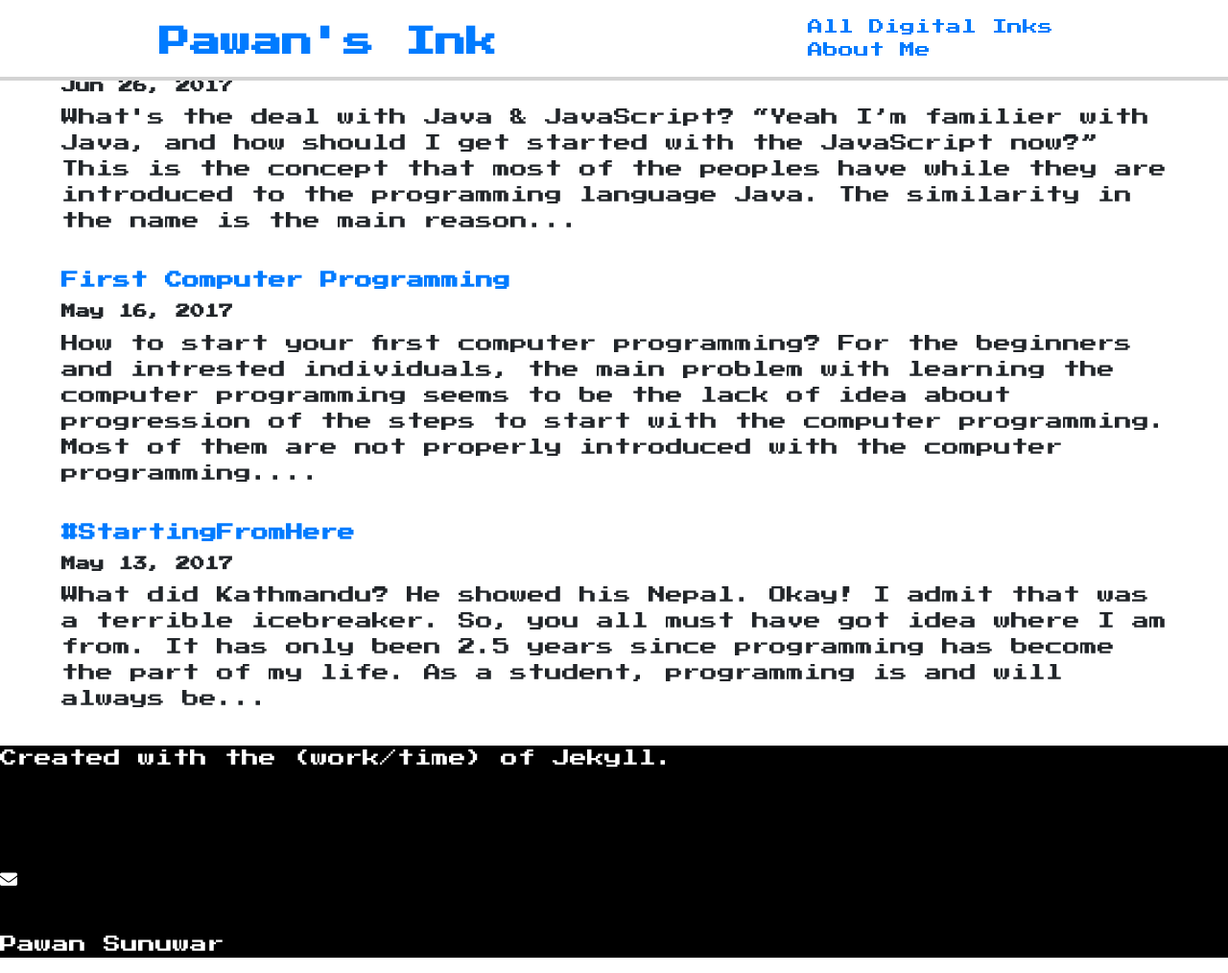
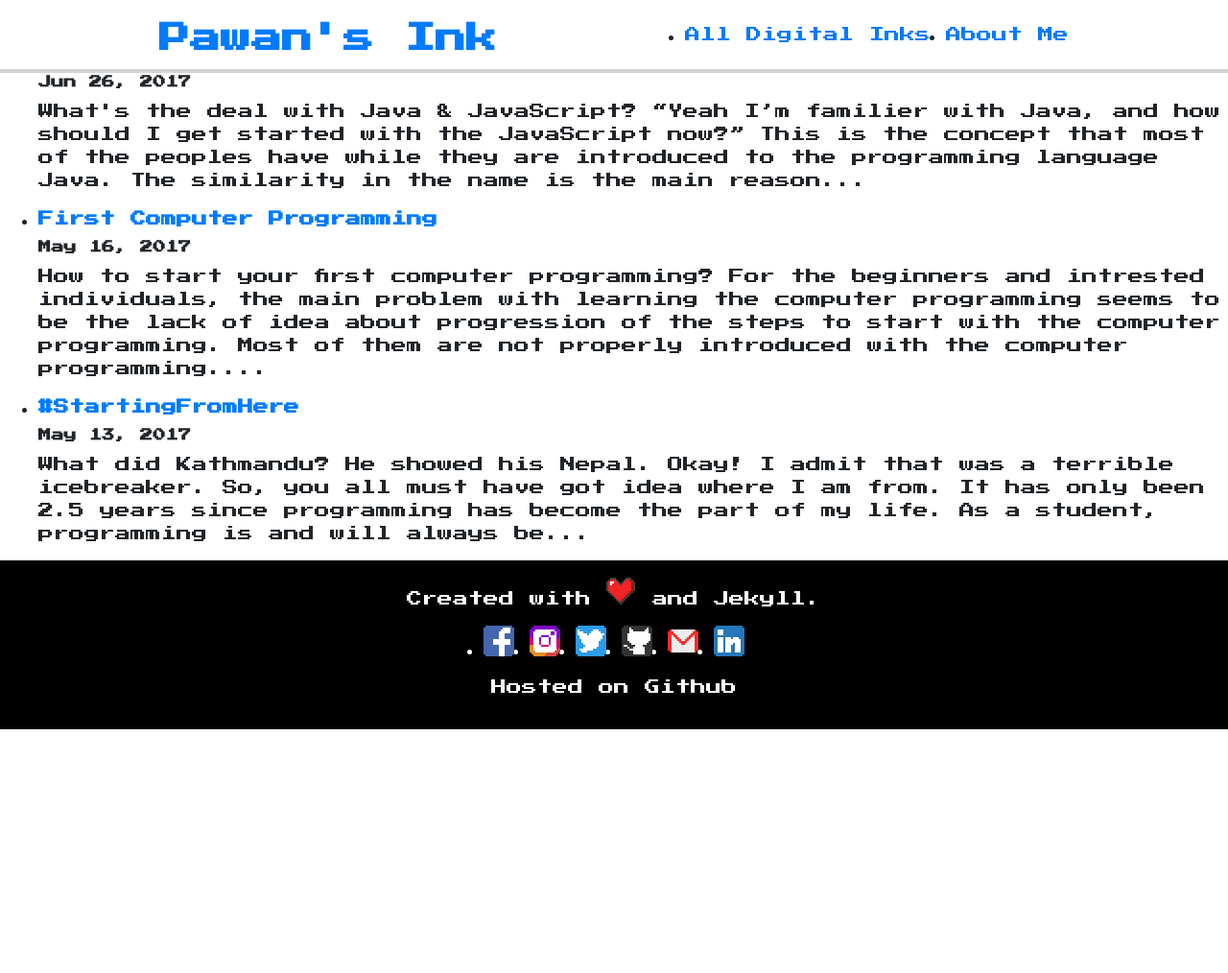
Before and after one commit to pawanman56/pawanman56.github.io, a Jekyll site: the page built from index.html, in a window 1280 px wide and 1014 px high. Shown: the whole window at 96% size. Built offline with Jekyll 4.4.1, drawn with Linux system fonts in a browser that asks for light colours; nearby versions of some CDN libraries; comment, search, counter and statistics services are not loaded.

Commit message:
Style updated for Footer

```diff
--- a/_includes/footer.html
+++ b/_includes/footer.html
@@ -1,11 +1,39 @@
-<footer class="row footer">
-	<p>Created with the (work/time) of Jekyll.</p>
-	<ul class="inline">
-		<li><a href="https://www.facebook.com/PaawWon" target="_blank" title="Facebook"><i class="fa fa-facebook-square" aria-hidden="true"></i></a></li>
-		<li><a href="https://twitter.com/pawanman56" target="_blank" title="Twitter"><i class="fa fa-twitter-square" aria-hidden="true"></i></a></li>
-		<li><a href="https://github.com/pawanman56" target="_blank" title="Github"><i class="fa fa-github" aria-hidden="true"></i></li>
-		<li><a href="mailto:pawanman56%40gmail.com" title="Email"><i class="fa fa-envelope" aria-hidden="true"></i></a></li>
-		<li><a href="https://www.linkedin.com/in/pawan-sunuwar-6ab5a4116?trk=hp-identity-name" target="_blank" title="LinkedIn"><i class="fa fa-linkedin-square" aria-hidden="true"></i></a></li>
-	</ul>
-	<p>Pawan Sunuwar</p>
+
+<footer>
+	<div class="container">
+		<p>Created with <i class="nes-icon heart"></i> and Jekyll.</p>
+		<ul class="p-0">
+			<li class="mr-1">
+				<a href="https://www.facebook.com/pawanman56" target="_blank" title="Facebook">
+					<i class="nes-icon facebook" aria-hidden="true"></i>
+				</a>
+			</li>
+			<li class="mr-1">
+					<a href="https://www.instagram.com/pa_won.sunuwar" target="_blank" title="Instagram">
+						<i class="nes-icon instagram" aria-hidden="true"></i>
+					</a>
+				</li>
+			<li class="mr-1">
+				<a href="https://twitter.com/pawanman56" target="_blank" title="Twitter">
+					<i class="nes-icon twitter" aria-hidden="true"></i>
+				</a>
+			</li>
+			<li class="mr-1">
+				<a href="https://github.com/pawanman56" target="_blank" title="Github">
+					<i class="nes-icon github" aria-hidden="true"></i>
+				</a>
+			</li>
+			<li class="mr-1">
+				<a href="mailto:pawanman56%40gmail.com" title="Email">
+					<i class="nes-icon gmail" aria-hidden="true"></i>
+				</a>
+			</li>
+			<li>
+				<a href="https://www.linkedin.com/in/pawan-sunuwar-6ab5a4116?trk=hp-identity-name" target="_blank" title="LinkedIn">
+					<i class="nes-icon linkedin" aria-hidden="true"></i>
+				</a>
+			</li>
+		</ul>
+		<p>Hosted on Github</p>
+	</div>
 </footer>
--- a/_sass/_footer.scss
+++ b/_sass/_footer.scss
@@ -1,31 +1,19 @@
 footer {
-  margin: 0 !important;
-  width: -moz-available;
-  height: auto;
-  flex-direction: column !important;
-  align-items: center;
-  font-size: 18px;
   background-color: #000;
   color: #ffffff;
 
-  ul.inline {
-    padding-left: 0;
+  .container {
+    display: flex;
+    align-items: center;
+    text-align: center;
+    flex-direction: column;
+    max-width: 980px;
+    margin: 0 auto;
+    padding: 1rem;
+    transition: all 0.2s ease;
 
-    li::before {
-      content: none;
-    }
-
-    a {
-      background-image: none;
+    ul {
+      display: inline-flex;
     }
   }
 }
-
-i
-{
-  color:#ffffff;
-}
-
-i:hover {
-  color: #ed7034
-}
--- a/_sass/_index.scss
+++ b/_sass/_index.scss
@@ -86,28 +86,3 @@
 .pb-1 {
   padding-bottom: 1rem;
 }
-
-.post-list {
-  font-size: 18px;
-  padding: 0 5% 0 5%;
-
-  li::before {
-    content: none;
-  }
-
-  li.card {
-    margin-bottom: 35px;
-
-    p {
-      margin-bottom: 0 !important;
-    }
-  }
-
-  .card-title > a:hover {
-    color: #ed7034;
-  }
-}
-
-li {
-  list-style: none;
-}
--- a/_sass/_navbar.scss
+++ b/_sass/_navbar.scss
@@ -23,7 +23,7 @@ header {
       display: none;
     }
 
-    .collapse {
+    .collapse > ul {
       display: inline-flex;
     }
   }
```
